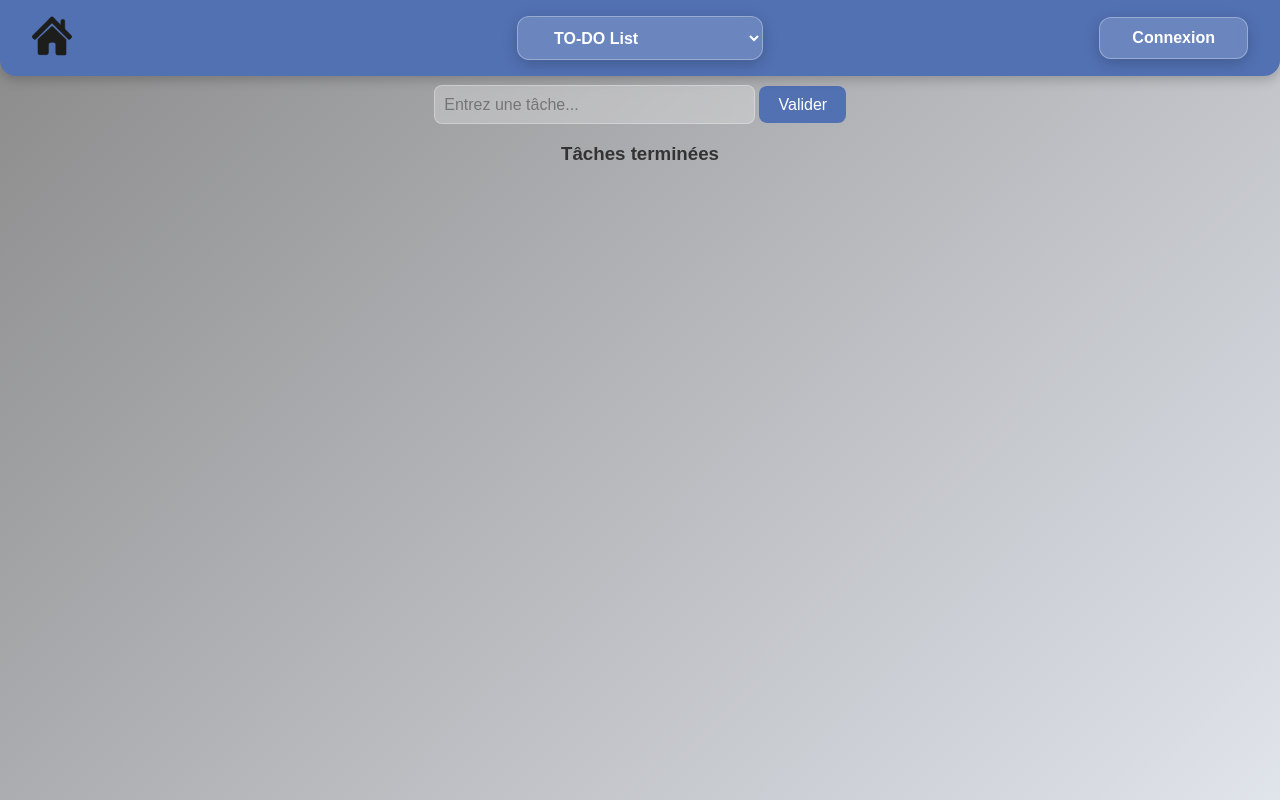
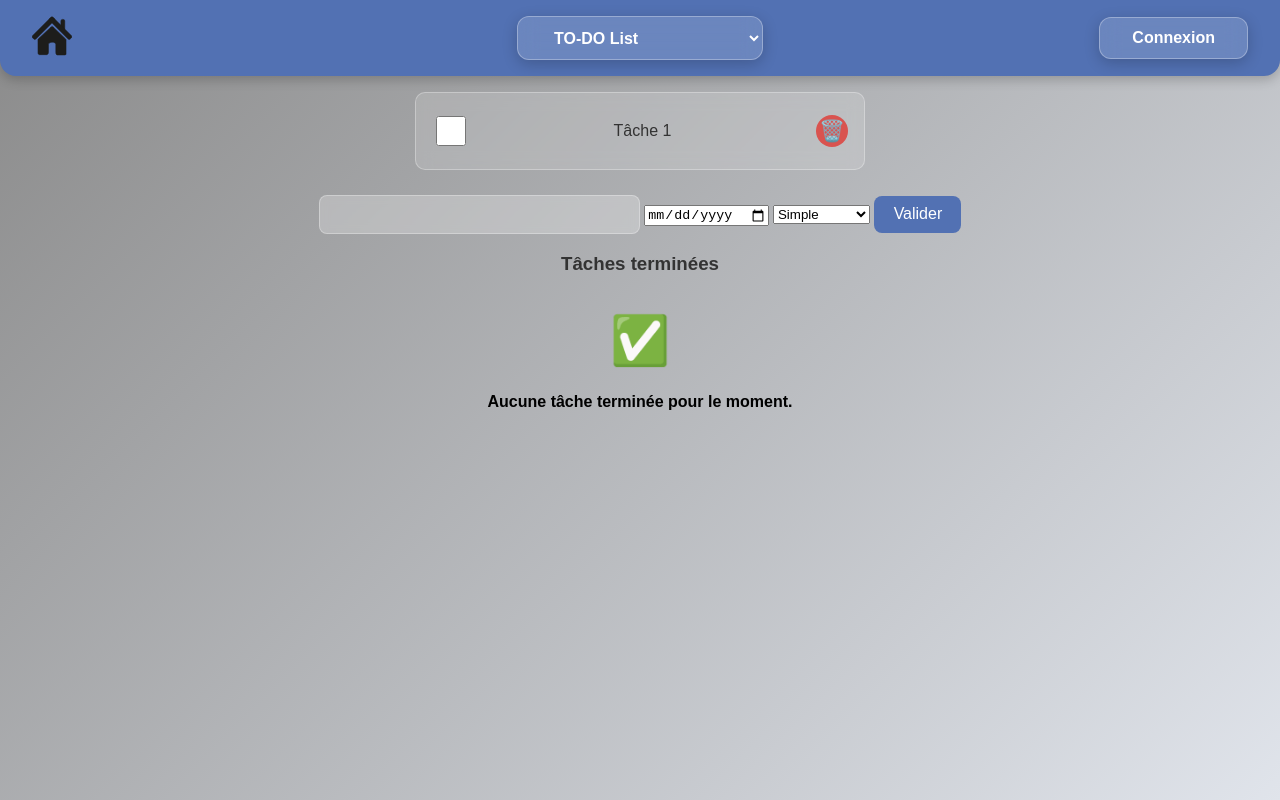
Before and after one commit to Clement-Dev60/todolist_correction, a website with bundled scripts: page todolist.html in a window 1280 px wide. Both pictures are taken after a click on the button "Valider". Built offline with nearby package versions, Linux system fonts and the light colour scheme.

Commit message:
Correctif_et_calendrier

```diff
--- a/appointment.html
+++ b/appointment.html
@@ -5,6 +5,18 @@
     <meta charset="UTF-8" />
     <meta name="viewport" content="width=device-width, initial-scale=1.0" />
     <link rel="stylesheet" href="assets/css/style.css">
+    <script src='https://cdn.jsdelivr.net/npm/fullcalendar@6.1.19/index.global.min.js'></script>
+    <script>
+
+        document.addEventListener('DOMContentLoaded', function () {
+            var calendarEl = document.getElementById('calendar');
+            var calendar = new FullCalendar.Calendar(calendarEl, {
+                initialView: 'dayGridMonth'
+            });
+            calendar.render();
+        });
+
+    </script>
     <title>TO-DO List</title>
 </head>
 
@@ -19,5 +31,6 @@
             <button>Connexion</button>
         </div>
     </div>
+    <div id='calendar'></div>
     <script type="module" src="assets/js/script.js"></script>
 </body>
--- a/assets/css/style.css
+++ b/assets/css/style.css
@@ -95,20 +95,27 @@ body {
 	transform: scale(1.05);
 }
 
-ul li button {
-	background: rgba(255, 255, 255, 0.2);
-	color: #333;
+.delete-btn {
+	width: 32px;
+	height: 32px;
+	background: #d9534f;
+	border-radius: 50%;
 	border: none;
-	border-radius: 6px;
-	padding: 0.3rem 0.6rem;
 	cursor: pointer;
-	font-size: 0.9rem;
-	transition: background 0.2s, color 0.2s;
+
+	display: flex;
+	align-items: center;
+	justify-content: center;
+
+	font-size: 1.3rem;
+	color: white;
+
+	transition: 0.2s ease;
 }
 
-ul li button:hover {
-	background: #5271b3;
-	color: #fff;
+.delete-btn:hover {
+	background: #c9302c;
+	transform: scale(1.15);
 }
 
 #nav {
@@ -361,7 +368,7 @@ form {
 	justify-content: center;
 }
 
-#checkbox {
+.checkbox {
 	width: 30px;
 	height: 30px;
 }
@@ -371,7 +378,7 @@ form {
 	align-items: center;
 	justify-content: center;
 	color: #000000;
-    font-weight: bold;
+	font-weight: bold;
 	padding: 20px;
 	text-align: center;
 }
@@ -380,3 +387,41 @@ form {
 	font-size: 3em;
 	margin-bottom: 8px;
 }
+
+/* CALENDRIER */
+
+#calendar {
+	max-width: 950px;
+	margin: 40px auto;
+	padding: 10px;
+	background:#b8b8b8;
+	border-radius: 10px;
+	box-shadow: 0px 3px 12px rgba(0, 0, 0, 0.1);
+}
+
+.fc .fc-toolbar-title {
+	font-size: 22px;
+	font-weight: bold;
+	color: #2c3e50;
+}
+
+.fc .fc-button {
+	background: #5271b3;
+	border: none;
+	padding: 6px 12px;
+	border-radius: 6px;
+	color: white;
+	transition: 0.15s;
+}
+
+.fc .fc-button:hover {
+	background: #33466d;
+}
+
+.fc-daygrid-day {
+	transition: 0.15s;
+}
+
+.fc-daygrid-day:hover {
+	background-color: rgba(52, 152, 219, 0.1);
+}
--- a/assets/js/classes/App.js
+++ b/assets/js/classes/App.js
@@ -2,23 +2,26 @@ import Appoitment from "./Appoitment.js";
 import Interface from "./Interface.js";
 import Task from "./Task.js";
 
-/* Classe principale de l'application */
 export default class App {
   tasks = []; // Tableau des tâches
 
   constructor() {
+    // Expose l'instance globale pour que Task.delete() puisse accéder aux tâches
+    window.app = this;
+
     // Écoute la création d'une nouvelle tâche via l'interface
     Interface.handlerCreateTask((data) => {
-
       // Ajoute une tâche selon son type
-      if (data.type == "simple") {
+      if (data.type === "simple") {
         this.tasks.push(new Task(data));
-      } else if (data.type == "simple") {
+      } else if (data.type === "appointment" || data.type === "rendezvous") {
+        // adapte "appointment" ou "rendezvous" selon la value de ton <select>
         this.tasks.push(new Appoitment(data));
       }
 
       // Met à jour l'affichage des tâches
       Interface.displayTasks(this.tasks);
     });
+    Interface.displayTasks(this.tasks);
   }
 }
--- a/assets/js/classes/Interface.js
+++ b/assets/js/classes/Interface.js
@@ -1,8 +1,7 @@
-/* Classe gérant l'interface utilisateur */
 export default class Interface {
-  // Élément HTML où s'affichent les tâches
-  static listHTML = document.getElementById("taskList");
-  static completedListHTML = document.getElementById("completedTaskList");
+  // Obtient les éléments DOM au moment utile (évite la nullité si script chargé avant DOM)
+  static get listHTML() { return document.getElementById("taskList"); }
+  static get completedListHTML() { return document.getElementById("completedTaskList"); }
 
   // Gère la création d'une tâche via les champs du formulaire
   static handlerCreateTask(handler) {
@@ -11,13 +10,18 @@ export default class Interface {
     const newTaskDate = document.getElementById("newTaskDate");
     const newTaskValidate = document.getElementById("newTaskValidate");
 
+    if (!newTaskValidate) return;
+
     // Quand on clique sur "valider", on crée un objet data et on l’envoie au handler
-    newTaskValidate.addEventListener("click", () => {
+    newTaskValidate.addEventListener("click", (e) => {
+      // Empêche le rechargement si bouton dans un form
+      e.preventDefault();
+
       const data = {
-        name: newTaskName.value,
-        type: newTaskType.value,
+        name: newTaskName ? newTaskName.value : "",
+        type: newTaskType ? newTaskType.value : "simple",
         opt: {
-          date: newTaskDate.value,
+          date: newTaskDate ? newTaskDate.value : null,
         },
       };
       handler(data);
@@ -26,9 +30,11 @@ export default class Interface {
 
   // Affiche la liste des tâches dans le DOM
   static displayTasks(tasks) {
-    if (!Interface.listHTML || !Interface.completedListHTML) return;
-    Interface.listHTML.innerHTML = ""; // Réinitialise la liste
-    Interface.completedListHTML.innerHTML = "";
+    const listHTML = Interface.listHTML;
+    const completedListHTML = Interface.completedListHTML;
+    if (!listHTML || !completedListHTML) return;
+    listHTML.innerHTML = ""; // Réinitialise la liste
+    completedListHTML.innerHTML = "";
 
     const activeTasks = tasks.filter(task => !task.checked);
     const completedTasks = tasks.filter(task => task.checked);
@@ -38,13 +44,13 @@ export default class Interface {
 
       li.appendChild(task.checkbox); // Ajoute la case à cocher
 
-      li.appendChild(task.deletebutton);
-
       const p = document.createElement("p");
       p.textContent = task.name; // Ajoute le nom de la tâche
       li.appendChild(p);
 
-      Interface.listHTML.appendChild(li); // Ajoute la tâche à la liste
+      li.appendChild(task.deletebutton);
+
+      listHTML.appendChild(li); // Ajoute la tâche à la liste
     });
     completedTasks.forEach((task) => {
       const li = document.createElement("li");
@@ -52,13 +58,13 @@ export default class Interface {
       li.appendChild(task.checkbox); // Ajoute la case à cocher
       task.checkbox.checked = true;
 
-      li.appendChild(task.deletebutton);
-
       const p = document.createElement("p");
       p.textContent = task.name; // Ajoute le nom de la tâche
       li.appendChild(p);
 
-      Interface.completedListHTML.appendChild(li);
+      li.appendChild(task.deletebutton);
+
+      completedListHTML.appendChild(li);
     });
     if (activeTasks.length === 0) {
       const emptyActive = document.createElement("div");
@@ -67,7 +73,7 @@ export default class Interface {
         <span class="icon">🗒️</span>
         <p>Vous n'avez pas encore de tâches.</p>
       `;
-      Interface.listHTML.appendChild(emptyActive);
+      listHTML.appendChild(emptyActive);
     }
 
     if (completedTasks.length === 0) {
@@ -77,8 +83,7 @@ export default class Interface {
         <span class="icon">✅</span>
         <p>Aucune tâche terminée pour le moment.</p>
       `;
-      Interface.completedListHTML.appendChild(emptyCompleted);
+      completedListHTML.appendChild(emptyCompleted);
     }
   }
-  delete = () => (Interface.list = Interface.list.filter(t => t !== this));
 }
--- a/assets/js/classes/Task.js
+++ b/assets/js/classes/Task.js
@@ -1,41 +1,50 @@
-/* Classe représentant une tâche simple */
+import Interface from "./Interface.js"; // si nécessaire pour rafraîchir l'affichage
+
 export default class Task {
-  // Compteur statique pour attribuer un ID unique à chaque tâche
   static idCount = 1;
 
-  id;       // Identifiant de la tâche
-  name;     // Nom de la tâche
-  checked = false; // Indique si la tâche est cochée
-  checkbox; // Élément HTML associé
+  id;
+  name;
+  checked = false;
+  checkbox;
   deletebutton;
 
   constructor(data) {
-    // Assigne un ID unique à la tâche
-    this.id = Task.idCount;
-    Task.idCount++;
+    this.id = Task.idCount++;
+    this.name = data.name || `Tâche ${this.id}`;
 
-    // Récupère le nom depuis les données
-    this.name = data.name;
-
-    // Crée la case à cocher dans le DOM
+    // Crée la case à cocher
     const checkbox = document.createElement("input");
     checkbox.type = "checkbox";
+    checkbox.classList.add("checkbox");
     this.checkbox = checkbox;
 
-    // Ajoute un événement pour inverser l’état coché/non coché
-    checkbox.addEventListener("click", () => this.toggle());
+    // Lorsque l'utilisateur clique sur la checkbox, on inverse l'état et on rafraîchit l'affichage
+    checkbox.addEventListener("click", () => {
+      this.toggle();
+      // Raffraîchir l'affichage en demandant la liste au root app exposé
+      if (window.app) Interface.displayTasks(window.app.tasks);
+    });
 
     const deletebutton = document.createElement("button");
-    deletebutton.textContent = "❌";
+    deletebutton.textContent = "🗑️";
     deletebutton.title = "Supprimer la tâche";
-    this.deletebutton = deletebutton
+    deletebutton.classList.add("delete-btn");
+    this.deletebutton = deletebutton;
 
+    // ouverture du popup de confirmation
     deletebutton.addEventListener("click", () => {
       window.taskToDelete = this;
-      opentest();
+      if (typeof window.opentest === "function") window.opentest();
     });
   }
-  // Inverse l’état "checked" de la tâche
+
   toggle = () => (this.checked = !this.checked);
 
+  // Méthode pour supprimer cette tâche du tableau app.tasks et rafraîchir l'affichage
+  delete = () => {
+    if (!window.app) return;
+    window.app.tasks = window.app.tasks.filter(t => t !== this);
+    Interface.displayTasks(window.app.tasks);
+  };
 }
--- a/assets/js/script.js
+++ b/assets/js/script.js
@@ -14,7 +14,6 @@ document.addEventListener('DOMContentLoaded', () => {
     const options = {
         1: { label: 'TO-DO List', url: '/todolist.html' },
         2: { label: 'Rendez-vous', url: '/appointment.html' },
-        3: { label: 'Google', url: 'https://google.com' },
     };
 
     select.innerHTML = '<option value="">-- Choisir une page --</option>';
--- /dev/null
+++ b/package.json
@@ -0,0 +1,5 @@
+{
+  "dependencies": {
+    "fullcalendar": "^6.1.19"
+  }
+}
--- a/todolist.html
+++ b/todolist.html
@@ -19,7 +19,13 @@
             <button>Connexion</button>
         </div>
     </div>
-    <input id="newTaskName" type="text" placeholder="Entrez une tâche..." />
+    <ul id="taskList"></ul>
+    <input id="newTaskName" type="text" />
+    <input id="newTaskDate" type="date" />
+    <select name="" id="newTaskType">
+        <option value="simple">Simple</option>
+        <option value="appointment">Appointment</option>
+    </select>
     <button id="newTaskValidate">Valider</button>
     <ul id="taskList"></ul>
     <h3>Tâches terminées</h3>
```
Also changed, not shown: index.html (+1 -1 lines), 1 other file.
